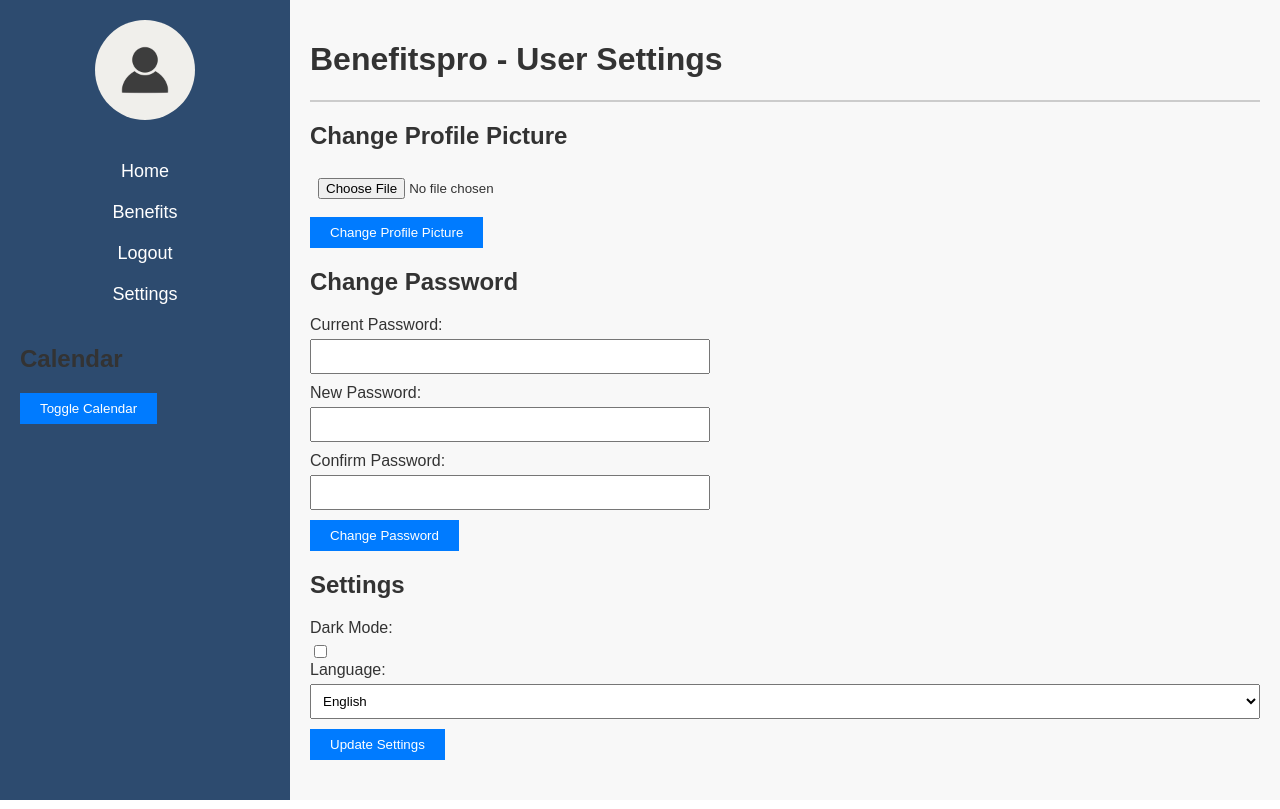
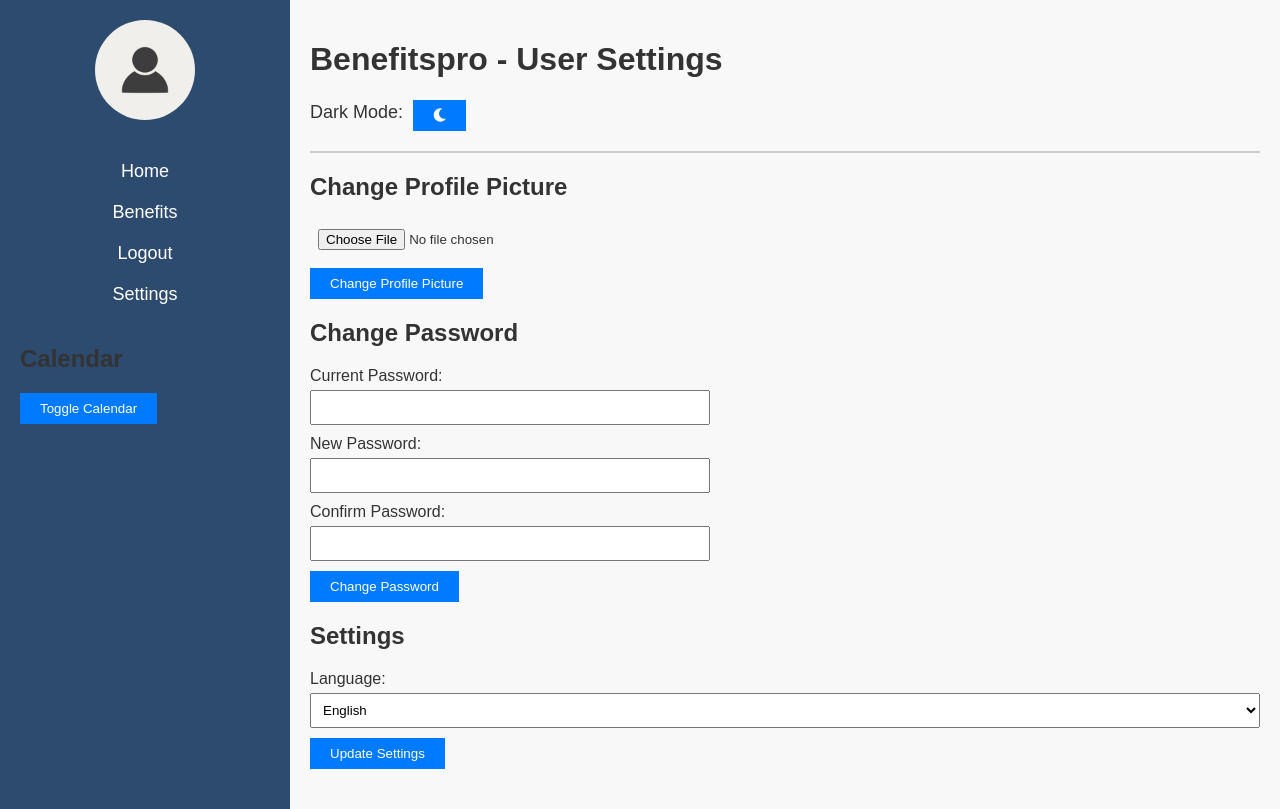
Before and after one commit to veranyagaka/BenefitsPro, a Django app: template myproject/myapp/templates/user_settings.html in a window 1280 px wide. Shown: the part 71-880 px from the top of the page. Run offline with Django 4.2, Linux system fonts and the light colour scheme; the template is opened without the code that fills it, so the values that code supplies are empty.

Commit message:
dark mode

```diff
--- a/myproject/myapp/templates/user_settings.html
+++ b/myproject/myapp/templates/user_settings.html
@@ -7,12 +7,21 @@
     {% load static %}
     <link rel="stylesheet" href="{% static 'user_settings.css' %}">
     {% include 'favicon.html' %}
+    <link rel="stylesheet" href="https://cdnjs.cloudflare.com/ajax/libs/font-awesome/6.0.0-beta3/css/all.min.css">
+
 
 </head>
 <body>
     {% include 'sidebar.html' %}
     <div class="main-content">
     <h1>Benefitspro - User Settings</h1>
+    <div class="dark-mode-toggle-container">
+        <label for="dark-mode">Dark Mode:</label>
+
+    <button id="dark-mode-toggle" class="dark-mode-toggle">
+        <i class="fas fa-moon"></i>
+    </button>
+    </div>
     <hr>
 
     <h2>Change Profile Picture</h2>
@@ -34,8 +43,6 @@
 
     <h2>Settings</h2>
     <form id="user-settings-form">
-        <label for="dark-mode">Dark Mode:</label>
-        <input type="checkbox" id="dark-mode">
         <label for="language">Language:</label>
         <select id="language">
             <option value="en" selected>English</option>
@@ -48,5 +55,37 @@
         changePassword();
         updateSettings();
     </script>
+    <script>
+        // JavaScript for Dark Mode
+        const darkModeToggle = document.getElementById('dark-mode-toggle');
+        const body = document.body;
+
+        darkModeToggle.addEventListener('click', () => {
+            body.classList.toggle('dark-mode');
+            const icon = darkModeToggle.querySelector('i');
+            if (body.classList.contains('dark-mode')) {
+                icon.classList.remove('fa-moon');
+                icon.classList.add('fa-sun');
+            } else {
+                icon.classList.remove('fa-sun');
+                icon.classList.add('fa-moon');
+            }
+        });
+
+        // Persist dark mode
+        if (localStorage.getItem('dark-mode') === 'enabled') {
+            body.classList.add('dark-mode');
+            darkModeToggle.querySelector('i').classList.remove('fa-moon');
+            darkModeToggle.querySelector('i').classList.add('fa-sun');
+        }
+
+        darkModeToggle.addEventListener('click', () => {
+            if (body.classList.contains('dark-mode')) {
+                localStorage.setItem('dark-mode', 'enabled');
+            } else {
+                localStorage.setItem('dark-mode', 'disabled');
+            }
+        });
+    </script>
 </body>
 </html>
--- a/myproject/static/user_settings.css
+++ b/myproject/static/user_settings.css
@@ -1,21 +1,24 @@
+/* General Styles */
 body {
     font-family: Arial, sans-serif;
     background-color: #f8f8f8;
     color: #333;
     margin: 0;
     padding: 0;
+    transition: background-color 0.3s, color 0.3s;
 }
+
 .main-content {
     flex-grow: 1;
     padding: 20px;
-  }
+}
 
-h1 {
+h1, h2 {
     color: #333;
+    transition: color 0.3s;
 }
 
 h2 {
-    color: #333;
     margin-top: 20px;
 }
 
@@ -23,6 +26,7 @@ hr {
     border: 1px solid #ccc;
     margin-top: 10px;
     margin-bottom: 20px;
+    transition: border-color 0.3s;
 }
 
 form {
@@ -32,6 +36,7 @@ form {
 label {
     display: block;
     margin-bottom: 5px;
+    transition: color 0.3s;
 }
 
 input[type="text"],
@@ -42,6 +47,7 @@ select {
     margin-bottom: 10px;
     width: 100%;
     box-sizing: border-box;
+    transition: background-color 0.3s, color 0.3s, border-color 0.3s;
 }
 
 button {
@@ -50,6 +56,7 @@ button {
     color: white;
     border: none;
     cursor: pointer;
+    transition: background-color 0.3s;
 }
 
 button:hover {
@@ -79,3 +86,50 @@ input[type="checkbox"] {
 #profile-pic {
     margin-bottom: 10px;
 }
+
+/* Dark Mode Styles */
+body.dark-mode {
+    background-color: #121212;
+    color: #e0e0e0;
+}
+
+body.dark-mode h1,
+body.dark-mode h2 {
+    color: #e0e0e0;
+}
+
+body.dark-mode hr {
+    border-color: #444;
+}
+
+body.dark-mode label {
+    color: #e0e0e0;
+}
+
+body.dark-mode input[type="text"],
+body.dark-mode input[type="password"],
+body.dark-mode input[type="file"],
+body.dark-mode select {
+    background-color: #333;
+    color: #e0e0e0;
+    border: 1px solid #444;
+}
+
+body.dark-mode button {
+    background-color: #444;
+    color: #e0e0e0;
+}
+
+body.dark-mode button:hover {
+    background-color: #666;
+}
+.dark-mode-toggle-container {
+    display: flex;
+    align-items: center;
+    margin-bottom: 20px;
+}
+
+.dark-mode-toggle-container label {
+    font-size: 18px;
+    margin-right: 10px;
+}
```
